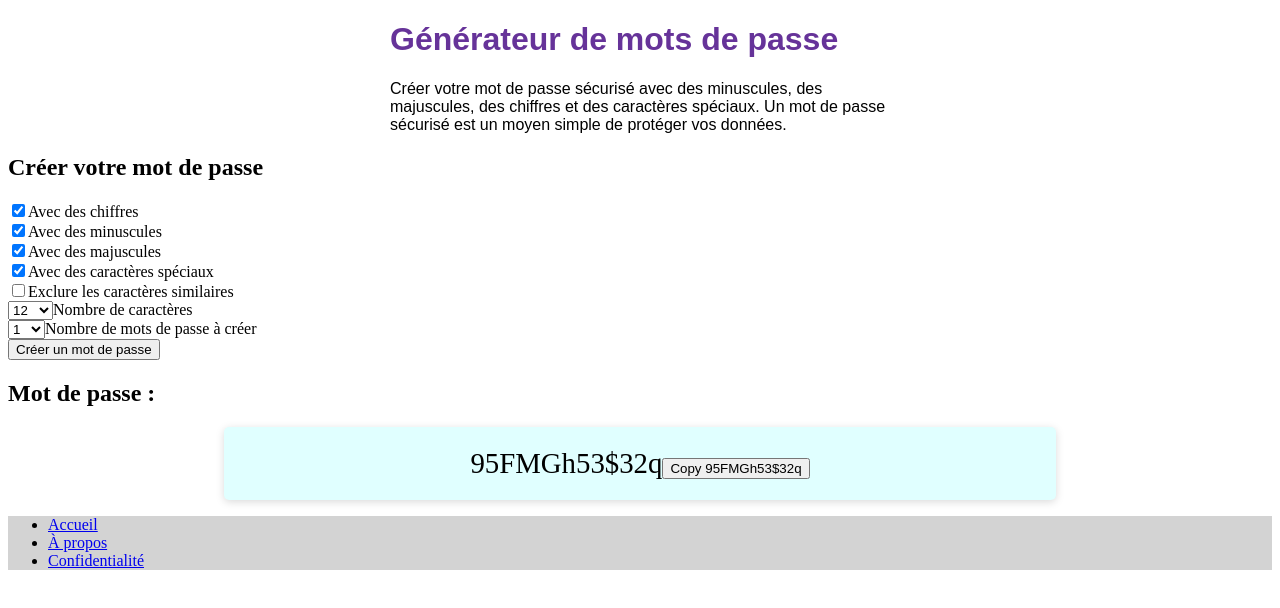
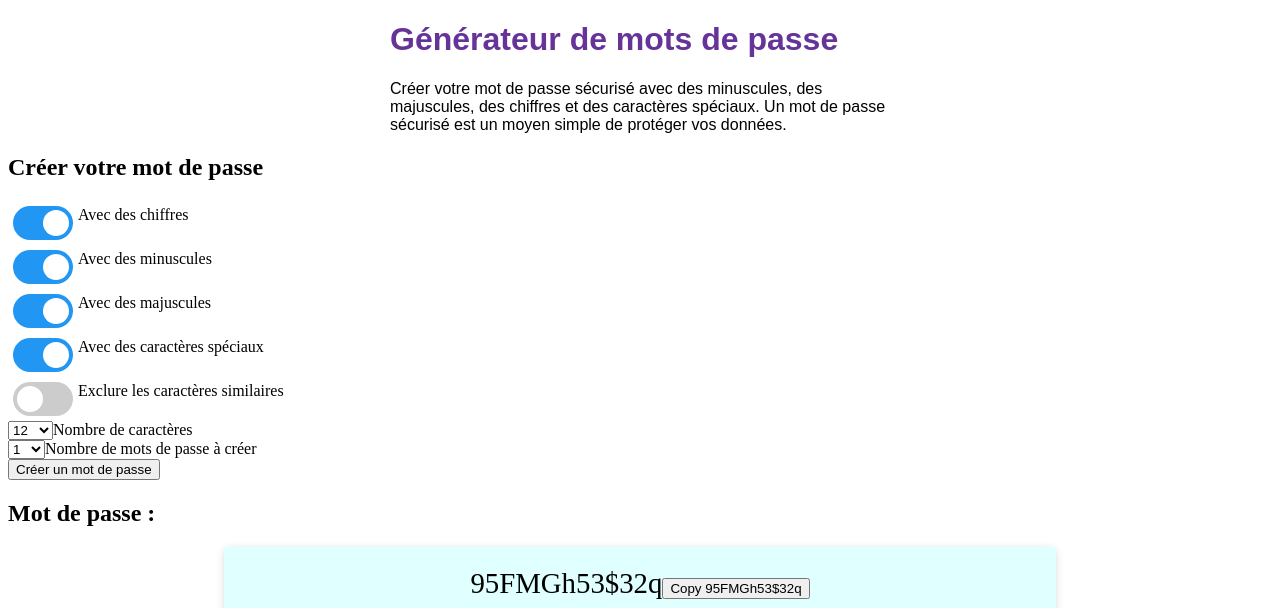
Before and after one commit to brewalan/generateur-de-mot-de-passe, a Gatsby site: page / in a window 1280 px wide. Shown: the top 608 px of the page. Built offline with nearby package versions, Linux system fonts and the light colour scheme; Gatsby itself is replaced by a stand-in of ours.

Commit message:
switchbox

```diff
--- a/src/components/motdepasse/paramMdp.js
+++ b/src/components/motdepasse/paramMdp.js
@@ -1,4 +1,5 @@
 import React from 'react';
+import { switchBox,slider,round } from './paramMdp.module.css'
 
 
 class ParamMdp extends React.Component {
@@ -20,14 +21,18 @@ class ParamMdp extends React.Component {
     return (
       <React.Fragment>
         <div>
-          <input type="checkbox"
-            id={this.props.id}
-            name={this.props.id}
-            checked={this.props.checked}
-            onChange={this.handleChange} />
-          <label forhtml={this.props.id}>
-            {this.props.textValue}
+
+
+
+          <label className={switchBox} forhtml={this.props.id}>
+            <input type="checkbox"
+              id={this.props.id}
+              name={this.props.id}
+              checked={this.props.checked}
+              onChange={this.handleChange} />
+            <span className={slider}></span>
           </label>
+          {this.props.textValue}
         </div>
       </React.Fragment>
     );
--- /dev/null
+++ b/src/components/motdepasse/paramMdp.module.css
@@ -0,0 +1,56 @@
+/* The switch - the box around the slider */
+.switchBox {
+    position: relative;
+    display: inline-block;
+    width: 60px;
+    height: 34px;
+    margin: 5px;
+  }
+
+  /* Hide default HTML checkbox */
+  .switchBox input {
+    opacity: 0;
+    width: 0;
+    height: 0;
+  }
+
+  /* The slider */
+  .slider {
+    position: absolute;
+    cursor: pointer;
+    top: 0;
+    left: 0;
+    right: 0;
+    bottom: 0;
+    background-color: #ccc;
+    -webkit-transition: .4s;
+    transition: .4s;
+    border-radius: 34px;
+  }
+
+  .slider:before {
+    position: absolute;
+    content: "";
+    height: 26px;
+    width: 26px;
+    left: 4px;
+    bottom: 4px;
+    background-color: white;
+    -webkit-transition: .4s;
+    transition: .4s;
+    border-radius: 50%;
+  }
+
+  input:checked + .slider {
+    background-color: #2196F3;
+  }
+
+  input:focus + .slider {
+    box-shadow: 0 0 1px #2196F3;
+  }
+
+  input:checked + .slider:before {
+    -webkit-transform: translateX(26px);
+    -ms-transform: translateX(26px);
+    transform: translateX(26px);
+  }
--- a/src/pages/index.js
+++ b/src/pages/index.js
@@ -24,6 +24,8 @@ const IndexPage = () => {
         <MotDePasse />
       </main>
 
+      <i class="fa-light fa-clone"></i>
+
       <FooterPage />
     </React.Fragment>
   )
@@ -35,5 +37,6 @@ export const Head = () => (
   <React.Fragment>
     <title>{seo.title}</title>
     <meta name="description" content={seo.description} />
+    <script src="https://kit.fontawesome.com/dd35bbd14e.js" crossorigin="anonymous"></script>
   </React.Fragment>
 )
```
